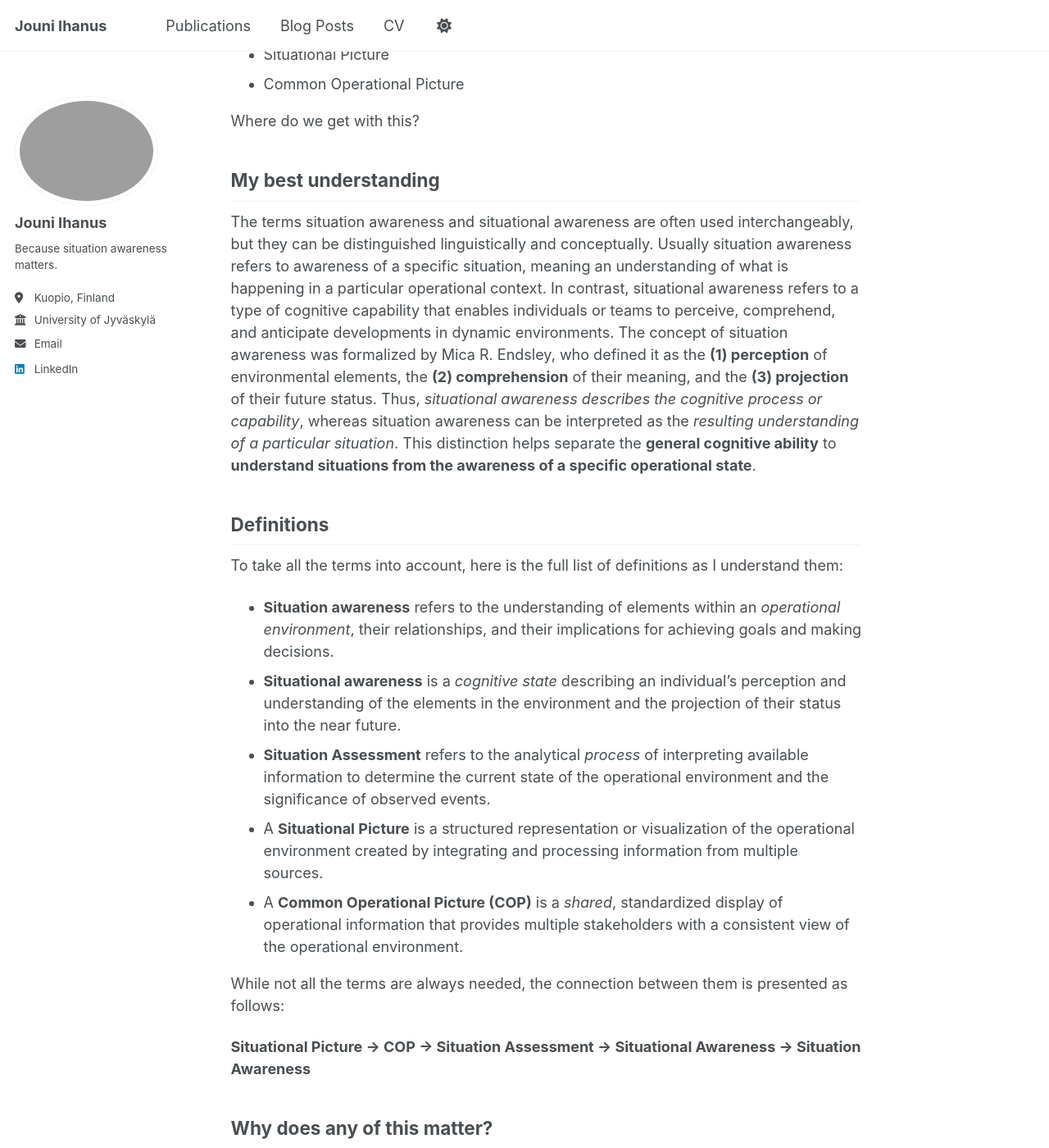
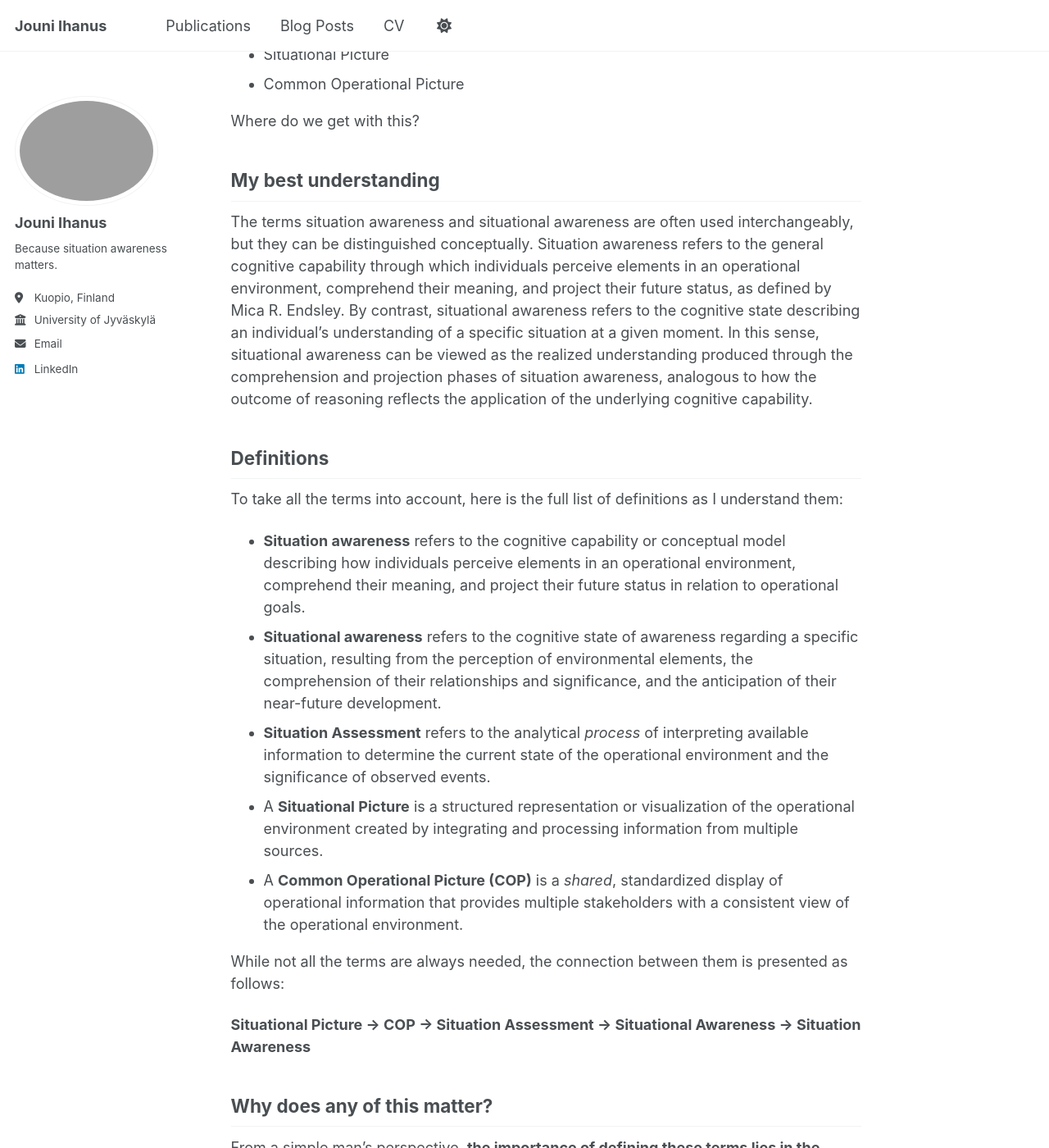
Before and after one commit to WNemesisW/WNemesisW.github.io, a Jekyll site: the page built from _posts/2026-03-12-sa.md, in a window 1280 px wide and 1400 px high, scrolled down 567 px. Shown: the whole window at 82% size. Built offline with Jekyll 4.4.1, drawn with Linux system fonts in a browser that asks for light colours; a script bundle is joined from its source files by our own code; library files that are not in the unit come from our copies.

Commit message:
Update 2026-03-12-sa.md

```diff
--- a/_posts/2026-03-12-sa.md
+++ b/_posts/2026-03-12-sa.md
@@ -17,12 +17,12 @@ So, what do we have on the table? The terms that one most commonly encounters in
 Where do we get with this?
 
 ## My best understanding
-The terms situation awareness and situational awareness are often used interchangeably, but they can be distinguished linguistically and conceptually. Usually situation awareness refers to awareness of a specific situation, meaning an understanding of what is happening in a particular operational context. In contrast, situational awareness refers to a type of cognitive capability that enables individuals or teams to perceive, comprehend, and anticipate developments in dynamic environments. The concept of situation awareness was formalized by Mica R. Endsley, who defined it as the **(1) perception** of environmental elements, the **(2) comprehension** of their meaning, and the **(3) projection** of their future status. Thus, *situational awareness describes the cognitive process or capability*, whereas situation awareness can be interpreted as the *resulting understanding of a particular situation*. This distinction helps separate the **general cognitive ability** to **understand situations from the awareness of a specific operational state**.
+The terms situation awareness and situational awareness are often used interchangeably, but they can be distinguished conceptually. Situation awareness refers to the general cognitive capability through which individuals perceive elements in an operational environment, comprehend their meaning, and project their future status, as defined by Mica R. Endsley. By contrast, situational awareness refers to the cognitive state describing an individual’s understanding of a specific situation at a given moment. In this sense, situational awareness can be viewed as the realized understanding produced through the comprehension and projection phases of situation awareness, analogous to how the outcome of reasoning reflects the application of the underlying cognitive capability.
 
 ## Definitions
 To take all the terms into account, here is the full list of definitions as I understand them:
-- **Situation awareness** refers to the understanding of elements within an *operational environment*, their relationships, and their implications for achieving goals and making decisions.
-- **Situational awareness** is a *cognitive state* describing an individual’s perception and understanding of the elements in the environment and the projection of their status into the near future.
+- **Situation awareness** refers to the cognitive capability or conceptual model describing how individuals perceive elements in an operational environment, comprehend their meaning, and project their future status in relation to operational goals.
+- **Situational awareness** refers to the cognitive state of awareness regarding a specific situation, resulting from the perception of environmental elements, the comprehension of their relationships and significance, and the anticipation of their near-future development.
 - **Situation Assessment** refers to the analytical *process* of interpreting available information to determine the current state of the operational environment and the significance of observed events.
 - A **Situational Picture** is a structured representation or visualization of the operational environment created by integrating and processing information from multiple sources.
 - A **Common Operational Picture (COP)** is a *shared*, standardized display of operational information that provides multiple stakeholders with a consistent view of the operational environment.
```
